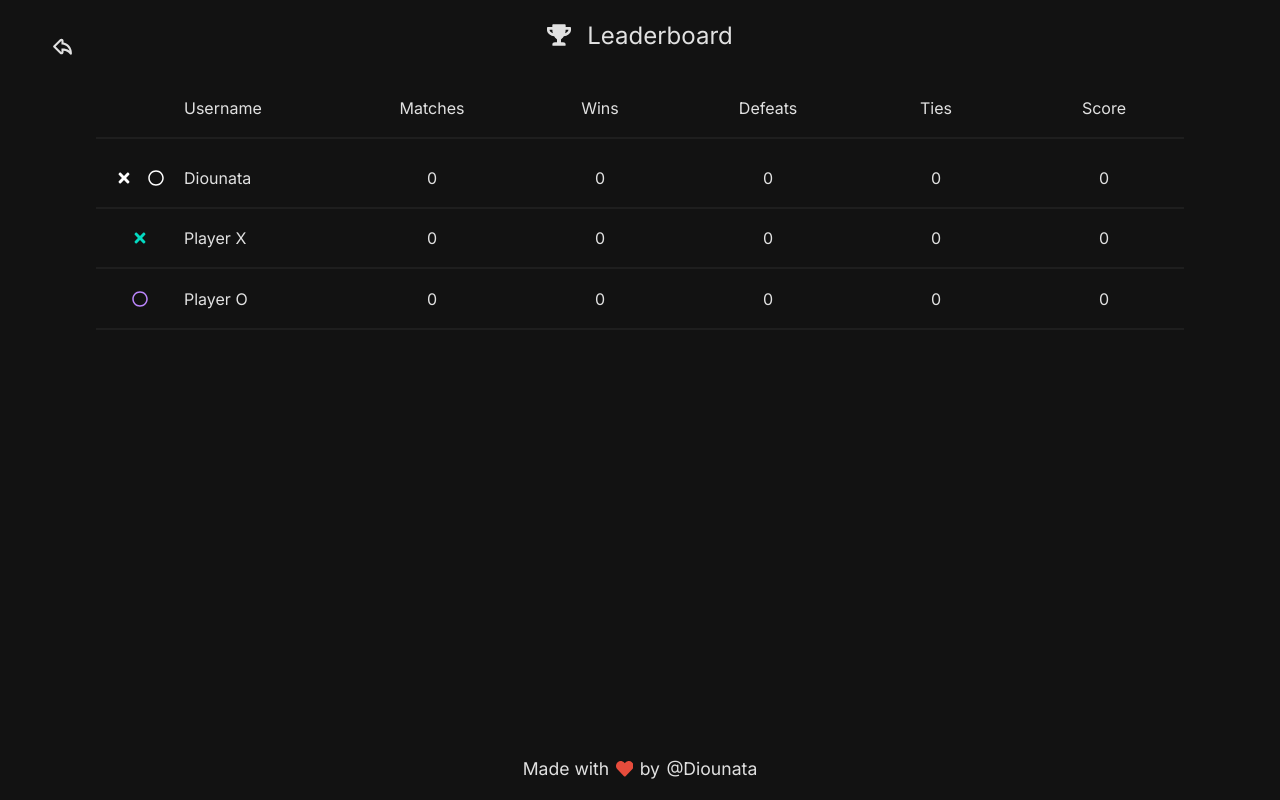
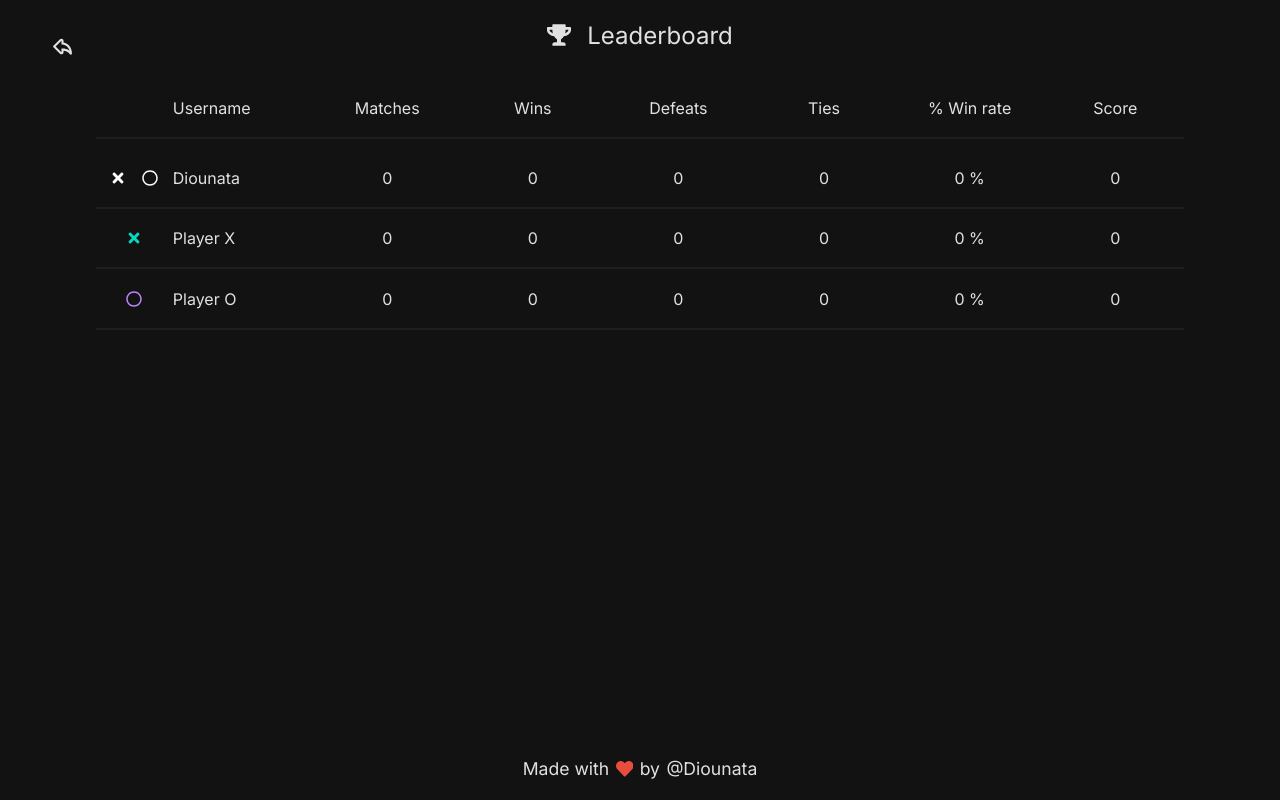
Before and after one commit to Diounata/tic-tac-toe, a Next.js app: page /leaderboard in a window 1280 px wide. Built offline with nearby package versions, Linux system fonts and the light colour scheme.

Commit message:
Add winrate at Leaderboard

```diff
--- a/src/Components/Leaderboard/DefaultPlayers.tsx
+++ b/src/Components/Leaderboard/DefaultPlayers.tsx
@@ -17,6 +17,7 @@ export default function DefaultPlayers() {
                 <div>0</div>
                 <div>0</div>
                 <div>0</div>
+                <div>0 %</div>
                 <div>0</div>
             </div>
 
@@ -31,6 +32,7 @@ export default function DefaultPlayers() {
                 <div>0</div>
                 <div>0</div>
                 <div>0</div>
+                <div>0 %</div>
                 <div>0</div>
             </div>
         </>
--- a/src/Components/Leaderboard/PlayerData.tsx
+++ b/src/Components/Leaderboard/PlayerData.tsx
@@ -25,6 +25,7 @@ export default function PlayerData() {
                     <div>{player.match.wins}</div>
                     <div>{player.match.defeats}</div>
                     <div>{player.match.ties}</div>
+                    <div>{player.match.winrate} %</div>
                     <div>{player.match.score}</div>
                 </div>
             ))}
--- a/src/Contexts/PlayersContext.tsx
+++ b/src/Contexts/PlayersContext.tsx
@@ -22,6 +22,7 @@ type PlayerMatchProps = {
     wins: number;
     defeats: number;
     ties: number;
+    winrate: number;
     score: number;
 };
 
@@ -48,6 +49,7 @@ export function PlayersContextProvider({ children }: ChildrenProps) {
                 wins: 0,
                 defeats: 0,
                 ties: 0,
+                winrate: 0,
                 score: 0,
             },
         },
@@ -65,6 +67,7 @@ export function PlayersContextProvider({ children }: ChildrenProps) {
                 wins: 0,
                 defeats: 0,
                 ties: 0,
+                winrate: 0,
                 score: 0,
             },
         },
@@ -80,6 +83,7 @@ export function PlayersContextProvider({ children }: ChildrenProps) {
                 wins: 0,
                 defeats: 0,
                 ties: 0,
+                winrate: 0,
                 score: 0,
             },
         },
--- a/src/pages/leaderboard.tsx
+++ b/src/pages/leaderboard.tsx
@@ -30,6 +30,7 @@ export default function Leaderboard() {
                         <h4>Wins</h4>
                         <h4>Defeats</h4>
                         <h4>Ties</h4>
+                        <h4>% Win rate</h4>
                         <h4>Score</h4>
                     </div>
 
--- a/src/styles/Leaderboard/Leaderboard.module.scss
+++ b/src/styles/Leaderboard/Leaderboard.module.scss
@@ -18,7 +18,7 @@
 
 .tableHeader {
     display: grid;
-    grid-template-columns: 0.5fr 1fr 1fr 1fr 1fr 1fr 1fr;
+    grid-template-columns: 0.5fr 1fr 1fr 1fr 1fr 1fr 1fr 1fr;
     align-items: center;
     justify-content: center;
     gap: 0.5rem;
--- a/src/styles/Leaderboard/PlayerData.module.scss
+++ b/src/styles/Leaderboard/PlayerData.module.scss
@@ -1,6 +1,6 @@
 .container > div {
     display: grid;
-    grid-template-columns: 0.5fr 1fr 1fr 1fr 1fr 1fr 1fr;
+    grid-template-columns: 0.5fr 1fr 1fr 1fr 1fr 1fr 1fr 1fr;
     align-items: center;
     justify-content: space-between;
     gap: 0.5rem;
```
